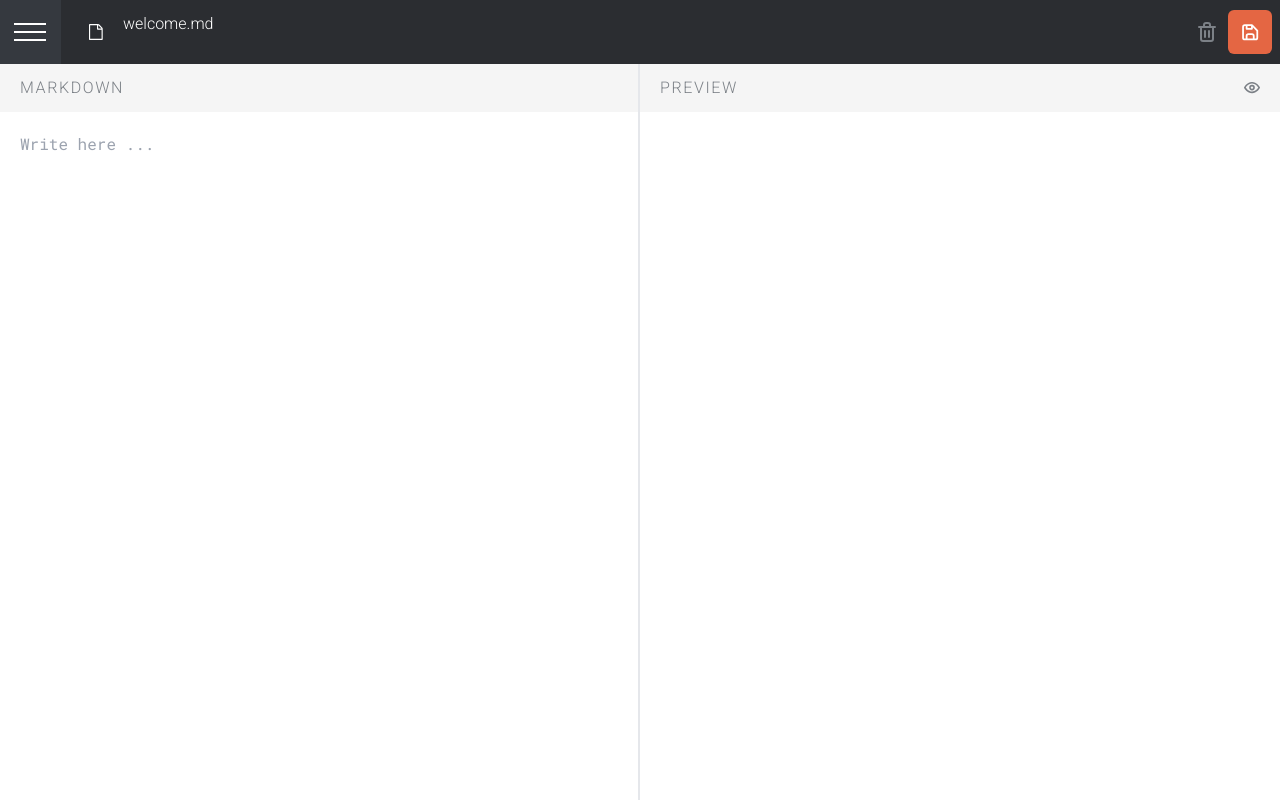
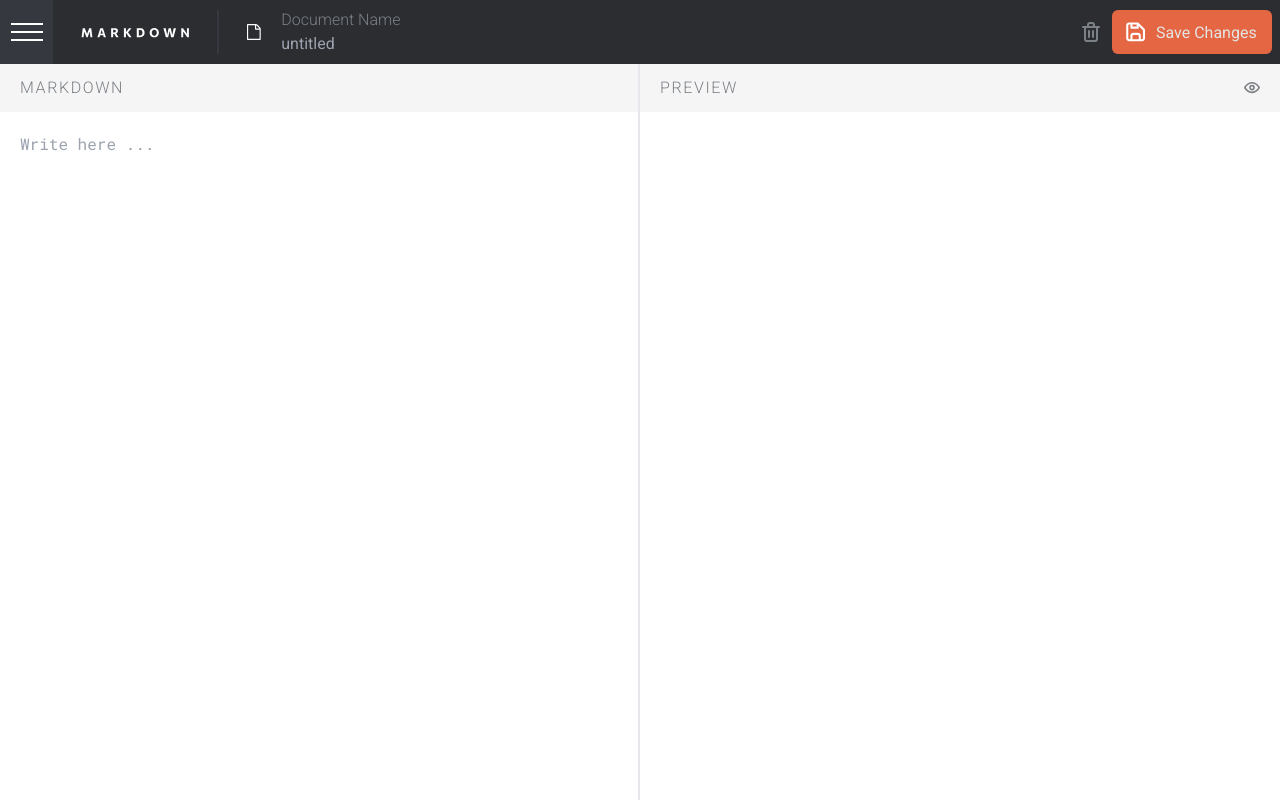
Before and after one commit to ritumelroy/in-browser-markdown, a React (Vite) app: page / in a window 1280 px wide. Built offline with nearby package versions, Linux system fonts and the light colour scheme.

Commit message:
style fixes

```diff
--- a/src/App.tsx
+++ b/src/App.tsx
@@ -12,6 +12,8 @@ function App() {
   const [mobileEditor, setMobileEditor] = useState(true);
 
   const [markdownInput, setMarkdownInput] = useState("");
+
+  const [docTitle, setDocTitle] = useState("");
 
   const toggleNav = () => {
     setNavOpen((prev) => !prev);
@@ -37,6 +39,20 @@ function App() {
     setMarkdownInput(inputVal);
   };
 
+  const handleDocumentTitleChange = (inputVal: string) => {
+    setDocTitle(inputVal);
+  };
+
+  const today = new Date();
+  const dd = String(today.getDate()).padStart(2, "0");
+  const mm = String(today.getMonth() + 1).padStart(2, "0"); //January is 0!
+  const yyyy = today.getFullYear();
+
+  // const monthList = ['Jan', 'Feb', 'Mar', 'Apr', ]
+  const todayDate = `${dd} ${mm} ${yyyy}`;
+
+  console.log(todayDate);
+
   return (
     <div className="flex h-screen w-screen overflow-hidden font-roboto ">
       <div className={navOpen ? "" : "hidden"}>
@@ -48,13 +64,15 @@ function App() {
           navClickToggle={toggleNav}
           navState={navOpen}
           themeState={colourTheme}
+          documentTitle={docTitle}
+          handleDocumentTitle={handleDocumentTitleChange}
         />
         <div id="main-not-mobile" className="flex w-full h-full ">
           <div
             className={
               " border-r-2 " +
               (colourTheme === "dark" ? "border-grey-1 " : "") +
-              (previewState ? "w-0" : "w-1/2")
+              (previewState ? "w-0 hidden" : "w-1/2")
             }
           >
             <Editor
@@ -66,7 +84,7 @@ function App() {
               textInputHelper={handleMarkdownInputChange}
             />
           </div>
-          <div className={previewState ? "w-full" : "w-1/2"}>
+          <div className={previewState ? "w-full " : "w-1/2"}>
             <Preview
               navState={navOpen}
               themeState={colourTheme}
--- a/src/components/Header.tsx
+++ b/src/components/Header.tsx
@@ -3,19 +3,11 @@ import "../styles/global.css";
 import doc from "../assets/icon-document.svg";
 import iconDelete from "../assets/icon-delete.svg";
 import iconSave from "../assets/icon-save.svg";
+import logo from "../assets/logo.svg";
 import { headerProps } from "../models/header";
 import { useEffect, useRef, useState } from "react";
 
 export function Header({ navClickToggle, navState, themeState }: headerProps) {
-  // const [open, setOpen] = useState(false);
-
-  // const toggleClick = () => {
-  //   setOpen((prev) => !prev);
-  // };
-  // const saveDoc = () => {
-  //   dialog.show();
-  // };
-  // const test = "true";
   const title = "welcome";
   const ref = useRef<HTMLDialogElement>(null);
   const [modal, setModal] = useState(false);
@@ -104,10 +96,27 @@ export function Header({ navClickToggle, navState, themeState }: headerProps) {
           </div>
         </button>
 
+        <div className="h-16 pt-7 pl-7 header-logo ">
+          <img src={logo} />
+        </div>
+
+        <div className="bg-dark-4 h-11 w-[3px] ml-7 header-divider"></div>
+
         <div className=" w-full flex justify-between items-center">
           <section className="ml-7 flex gap-5">
             <img src={doc} className="object-contain" />
-            <p className="text-white "> {title}.md</p>
+            <div>
+              <p className="text-grey-2 pb-0">Document Name</p>
+              <input
+                placeholder="untitled"
+                // value={}
+                // onChange={}
+                className="bg-inherit doc-title-name-w cursor-pointer text-grey-4 "
+              ></input>
+              {/* <div className="w-36 underline underline-offset-4">
+                <p className="text-white pb-0  ">{title}.md</p>
+              </div> */}
+            </div>
           </section>
 
           <section className="flex gap-3 mr-2">
@@ -116,11 +125,14 @@ export function Header({ navClickToggle, navState, themeState }: headerProps) {
             </button>
 
             <button>
-              <div className="bg-mark-orange h-11 w-11 rounded-md ">
+              <div className="bg-mark-orange flex h-11 header-save-container rounded-md ">
                 <img
                   src={iconSave}
-                  className="object-contain relative top-3.5 left-3.5"
+                  className="object-contain relative h-5 top-3 left-3.5 pr-6"
                 />
+                <div className="header-save-div text-grey-4 pt-[0.7rem]">
+                  Save Changes
+                </div>
               </div>
             </button>
           </section>
--- a/src/components/Navbar.tsx
+++ b/src/components/Navbar.tsx
@@ -1,9 +1,9 @@
-import logo from "../assets/logo.svg";
 import docu from "../assets/icon-document.svg";
 import moon from "../assets/icon-dark-mode.svg";
 import sun from "../assets/icon-light-mode.svg";
 import { navbarProps } from "../models/navbar";
-// border border-dashed border-white
+import logo from "../assets/logo.svg";
+
 export function Navbar({ colourTheme, toggleColTheme }: navbarProps) {
   console.log(colourTheme);
   const allDocsList = ["untited-documet", "welcome"];
@@ -11,11 +11,11 @@ export function Navbar({ colourTheme, toggleColTheme }: navbarProps) {
   return (
     <div className="bg-dark-2 w-[300px] h-full pl-7 flex flex-col justify-between">
       <section>
-        <header className="h-16 pt-7 ">
+        <header className="h-16 pt-7 navbar-logo">
           <img src={logo} />
         </header>
 
-        <p className="text-grey-2 tracking-widest pb-5 ">MY DOCUMENTS</p>
+        <p className="text-grey-2 tracking-widest pb-5 pt-7 ">MY DOCUMENTS</p>
         <button className="bg-mark-orange w-[15rem] h-12 text-white rounded-md">
           + New Document
         </button>
@@ -23,10 +23,10 @@ export function Navbar({ colourTheme, toggleColTheme }: navbarProps) {
         {allDocsList.map((name, k) => (
           <div key={k} className="pt-10 flex gap-3">
             <img src={docu} className="object-contain" />
-            <section className="pl-3">
-              <p className="text-grey-2 font-light">{date}</p>
-              <p className="text-white">{name}.md</p>
-            </section>
+            <button className="pl-3 text-left">
+              <p className="text-grey-2 font-light pb-0 ">{date}</p>
+              <p className="text-white pb-0  ">{name}.md</p>
+            </button>
           </div>
         ))}
       </section>
--- a/src/components/Preview.tsx
+++ b/src/components/Preview.tsx
@@ -1,17 +1,15 @@
 import { previewProps } from "../models/preview";
-// import eyeclosed from "../assets/icon-hide-preview.svg";
+
 import eyeopen from "../assets/icon-show-preview.svg";
 import eyeclose from "../assets/icon-hide-preview.svg";
 
-// import ReactMarkdown from "react-markdown";
 import remarkGfm from "remark-gfm";
 import Markdown from "react-markdown";
 
 import { Prism as SyntaxHighlighter } from "react-syntax-highlighter";
-// import { dark } from "react-syntax-highlighter/dist/esm/styles/prism";
 import { oneDark } from "react-syntax-highlighter/dist/cjs/styles/prism";
 import { docco } from "react-syntax-highlighter/dist/esm/styles/hljs";
-// import { ReactNode } from "react";
+
 export function Preview({
   themeState,
   textValue,
@@ -20,15 +18,6 @@ export function Preview({
   setMobileState,
   mobileState,
 }: previewProps) {
-  // const
-
-  // type CodeProps = {
-  //   node?: unknown;
-  //   inline?: boolean;
-  //   className?: string;
-  //   children: ReactNode;
-  //   [key: string]: unknown; // This allows for additional props
-  // };
   return (
     <>
       <header
@@ -57,15 +46,12 @@ export function Preview({
       </header>
 
       <main className="h-full z-0">
-        {/* <div
+        <div
           className={
-            " h-full w-full p-5 font-robotoslab " +
+            "h-full w-full " +
             (themeState === "dark" ? "bg-dark-1 text-grey-3" : "bg-white")
           }
         >
-          <h1> I am amazing </h1>
-        </div> */}
-        <div className="h-full">
           <Markdown
             components={{
               // eslint-disable-next-line @typescript-eslint/no-explicit-any
@@ -153,9 +139,6 @@ export function Preview({
                 <p
                   style={{
                     fontSize: "0.875rem",
-                    // paddingBottom: ".5rem",
-                    // color: "#7c8187",
-                    // fontWeight: "300",
                   }}
                   {...props}
                 />
@@ -164,8 +147,8 @@ export function Preview({
             children={textValue}
             remarkPlugins={[remarkGfm]}
             className={
-              "h-full w-full p-5 font-robotoslab tracking-wide " +
-              (themeState === "dark" ? "bg-dark-1 text-grey-3" : "bg-white")
+              "h-full p-5 font-robotoslab tracking-wide " +
+              (eyeState ? "pl-[25%] w-[77%]" : "")
             }
           />
         </div>
@@ -173,12 +156,3 @@ export function Preview({
     </>
   );
 }
-
-// const HighlighterComponent = ({val, lang}:highlighterProps) => {
-//   // const codeString = '(num) => num + 1';
-//   return (
-//     <SyntaxHighlighter language={lang} style={dark}>
-//       {val}
-//     </SyntaxHighlighter>
-//   );
-// };
--- a/src/models/header.ts
+++ b/src/models/header.ts
@@ -2,4 +2,6 @@ export interface headerProps {
   navClickToggle: () => void;
   navState: boolean;
   themeState: string;
+  documentTitle: string;
+  handleDocumentTitle: (inputVal: string) => void;
 }
--- a/src/styles/header.css
+++ b/src/styles/header.css
@@ -15,3 +15,32 @@
   /* filter: blur(4px); */
   opacity: 0.75;
 }
+
+input:focus {
+  outline: none;
+  caret-color: #e46643;
+  border-bottom: 2px solid white;
+}
+
+.doc-title-name-w {
+  width: 20rem;
+}
+
+.header-save-container {
+  width: 10rem;
+}
+
+@media (max-width: 900px) {
+  .header-logo,
+  .header-divider,
+  .header-save-div {
+    display: none;
+  }
+
+  .doc-title-name-w {
+    width: 10rem;
+  }
+  .header-save-container {
+    width: 2.75rem;
+  }
+}
--- a/src/styles/navbar.css
+++ b/src/styles/navbar.css
@@ -48,3 +48,9 @@ input:checked + .slider:before {
 .slider.round:before {
   border-radius: 50%;
 }
+
+@media (min-width: 900px) {
+  .navbar-logo {
+    display: none;
+  }
+}
```
